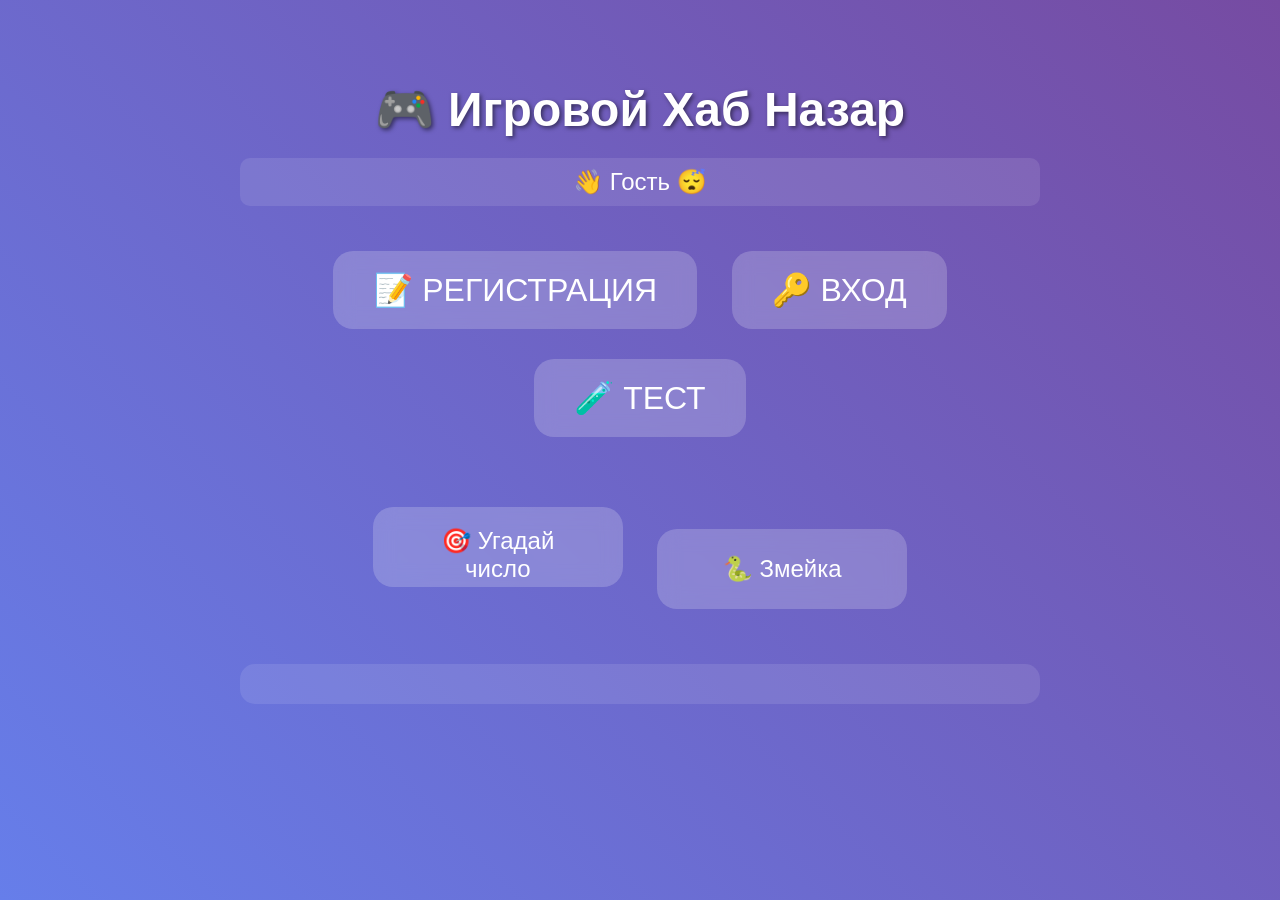
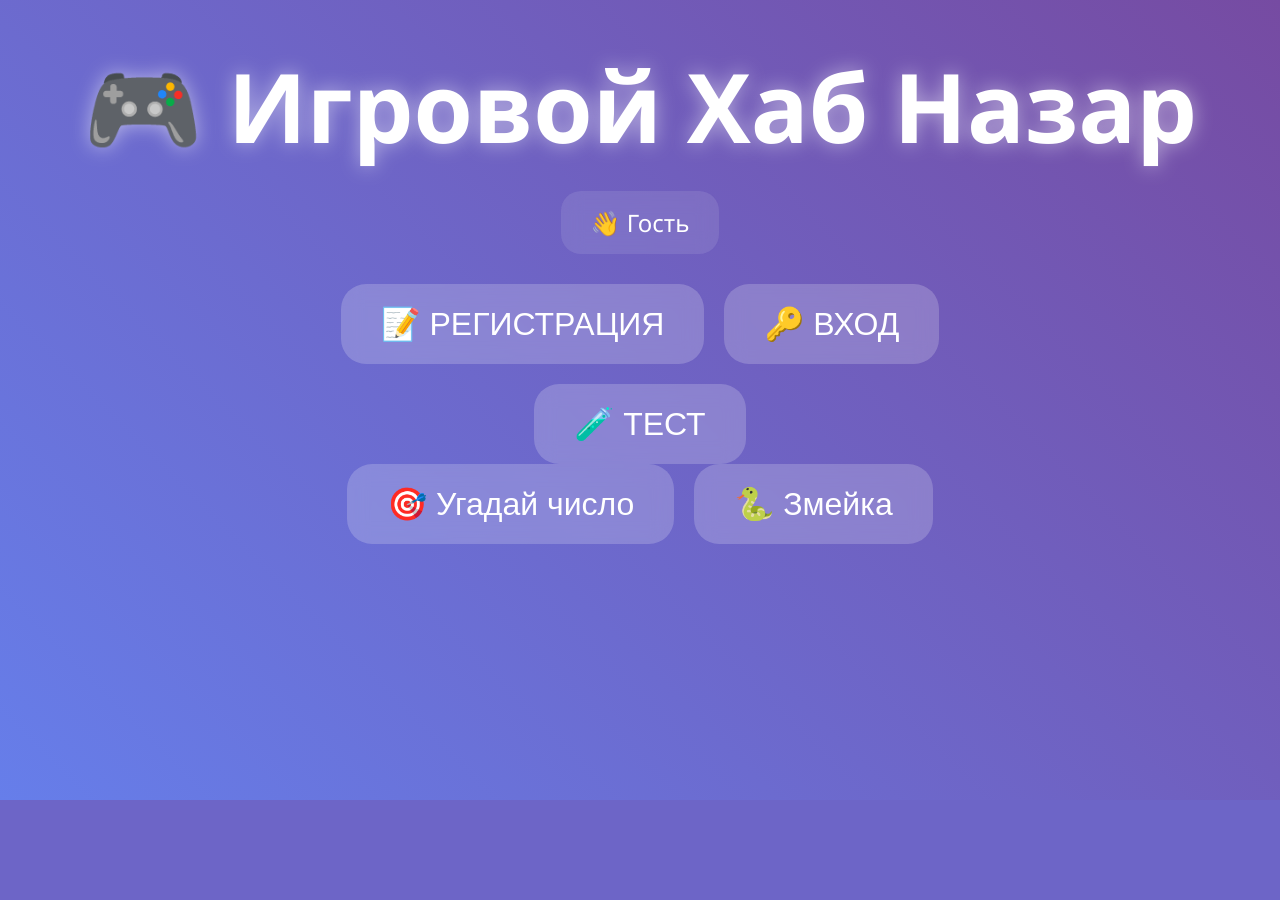
Before and after one commit to lCatNapl/aleksin-games-hub, a Flask app: template templates/index.html in a window 1280 px wide. After the commit the page ends 800 px from the top, so only its background shows below. Run offline with Flask 3, Linux system fonts and the light colour scheme; the template is opened without the code that fills it, so the values that code supplies are empty.

Commit message:
Update index.html

```diff
--- a/templates/index.html
+++ b/templates/index.html
@@ -3,86 +3,93 @@
 <head>
     <meta charset="UTF-8">
     <meta name="viewport" content="width=device-width, initial-scale=1.0">
-    <title>Игровой Хаб Назар</title>
+    <title>🎮 Игровой Хаб Назар</title>
     <style>
-        body { background: linear-gradient(45deg, #667eea 0%, #764ba2 100%); color: white; font-family: Arial; text-align: center; padding: 50px; min-height: 100vh; margin: 0; }
-        .container { max-width: 800px; margin: 0 auto; }
-        h1 { font-size: 3em; margin-bottom: 20px; text-shadow: 2px 2px 4px rgba(0,0,0,0.5); }
-        #user-status { font-size: 1.5em; margin-bottom: 30px; padding: 10px; background: rgba(255,255,255,0.1); border-radius: 10px; }
-        button { font-size: 2em; padding: 20px 40px; margin: 15px; border: none; border-radius: 20px; cursor: pointer; background: rgba(255,255,255,0.2); color: white; backdrop-filter: blur(10px); transition: all 0.3s; }
+        * { margin: 0; padding: 0; box-sizing: border-box; }
+        body {
+            background: linear-gradient(45deg, #667eea 0%, #764ba2 100%);
+            color: white; font-family: 'Segoe UI', Arial, sans-serif;
+            min-height: 100vh; display: flex; flex-direction: column;
+            align-items: center; padding: 20px;
+        }
+        .header { font-size: clamp(2rem, 8vw, 6rem); margin: 20px 0; text-shadow: 0 0 20px rgba(255,255,255,0.5); }
+        .status { font-size: 1.5rem; margin-bottom: 30px; padding: 15px 30px; background: rgba(255,255,255,0.1); border-radius: 20px; backdrop-filter: blur(10px); }
+        .auth-buttons, .games-grid { display: flex; flex-wrap: wrap; gap: 20px; justify-content: center; max-width: 800px; }
+        button {
+            font-size: clamp(1.2rem, 4vw, 2rem); padding: 20px 40px; border: none;
+            border-radius: 25px; background: rgba(255,255,255,0.2); color: white;
+            cursor: pointer; backdrop-filter: blur(10px); transition: all 0.3s; min-height: 80px;
+        }
         button:hover { background: rgba(255,255,255,0.3); transform: scale(1.05); }
-        button:disabled { opacity: 0.5; cursor: not-allowed; }
-        .modal { display: none; position: fixed; top: 0; left: 0; width: 100%; height: 100%; background: rgba(0,0,0,0.8); z-index: 1000; }
-        .modal-content { position: absolute; top: 50%; left: 50%; transform: translate(-50%, -50%); background: rgba(255,255,255,0.1); padding: 30px; border-radius: 20px; backdrop-filter: blur(10px); width: 300px; }
-        input { width: 100%; padding: 10px; margin: 10px 0; border: none; border-radius: 10px; font-size: 1.1em; }
-        #error { color: #ff6b6b; margin-top: 10px; }
-        .games { margin: 40px 0; }
-        .game-btn { font-size: 1.5em; width: 250px; height: 80px; }
-        #leaderboard { margin-top: 30px; background: rgba(255,255,255,0.1); padding: 20px; border-radius: 15px; }
-        #leaderboard h3 { margin: 0 0 20px; }
-        .leader { display: flex; justify-content: space-between; padding: 5px; margin: 5px 0; }
+        .modal { display: none; position: fixed; top: 0; left: 0; width: 100%; height: 100%; background: rgba(0,0,0,0.8); z-index: 1000; align-items: center; justify-content: center; }
+        .modal-content { background: rgba(255,255,255,0.15); backdrop-filter: blur(20px); padding: 40px; border-radius: 25px; text-align: center; min-width: 300px; box-shadow: 0 20px 40px rgba(0,0,0,0.3); }
+        .modal input { width: 100%; padding: 15px; margin: 15px 0; border: none; border-radius: 15px; font-size: 1.1rem; }
+        .error { color: #ff6b6b; margin-top: 10px; }
+        .game-canvas { border: 3px solid rgba(255,255,255,0.3); border-radius: 15px; background: rgba(0,0,0,0.5); margin: 20px 0; }
+        .leaderboard { background: rgba(0,0,0,0.4); padding: 20px; border-radius: 15px; margin: 20px 0; }
+        .leaderboard h3 { margin-bottom: 15px; }
+        .leader-item { display: flex; justify-content: space-between; padding: 8px 0; }
+        @media (max-width: 600px) { .auth-buttons, .games-grid { flex-direction: column; align-items: center; } }
     </style>
 </head>
 <body>
-    <div class="container">
-        <h1>🎮 Игровой Хаб Назар</h1>
-        <div id="user-status">👋 Гость 😴</div>
-        <div>
-            <button id="register-btn" onclick="showAuth('register')">📝 РЕГИСТРАЦИЯ</button>
-            <button id="login-btn" onclick="showAuth('login')">🔑 ВХОД</button>
-            <button id="logout-btn" onclick="logout()" style="display:none;">🚪 Выйти</button>
-            <button onclick="testApi()">🧪 ТЕСТ</button>
+    <h1 class="header">🎮 Игровой Хаб Назар</h1>
+    <div class="status" id="status">👋 Гость</div>
+
+    <div class="auth-buttons">
+        <button onclick="showAuth('register')">📝 РЕГИСТРАЦИЯ</button>
+        <button onclick="showAuth('login')">🔑 ВХОД</button>
+        <button onclick="logout()" id="logout" style="display:none">🚪 Выйти</button>
+        <button onclick="testAPI()">🧪 ТЕСТ</button>
+    </div>
+
+    <div class="games-grid">
+        <button onclick="loadGame('guess')">🎯 Угадай число</button>
+        <button onclick="loadGame('snake')">🐍 Змейка</button>
+    </div>
+
+    <div id="game-container" style="display:none; max-width: 600px; margin: 0 auto;">
+        <canvas id="gameCanvas" class="game-canvas" width="500" height="400"></canvas>
+        <div id="leaderboard" class="leaderboard" style="display:none">
+            <h3>🏆 ТОП-10</h3>
+            <div id="leaders-list"></div>
         </div>
-        <div class="games">
-            <button class="game-btn" onclick="loadGame('guess')">🎯 Угадай число</button>
-            <button class="game-btn" onclick="loadGame('snake')">🐍 Змейка</button>
-        </div>
-        <div id="game-area"></div>
-        <div id="leaderboard"></div>
     </div>
 
     <div id="auth-modal" class="modal">
         <div class="modal-content">
-            <h2 id="modal-title">Авторизация</h2>
-            <input type="text" id="username" placeholder="Имя (nazar)">
+            <h2 id="modal-title">Регистрация</h2>
+            <input type="text" id="username" placeholder="Имя (nazar)" maxlength="20">
             <input type="password" id="password" placeholder="Пароль (123456)">
-            <button onclick="authUser()" style="width:100%; margin-top:15px;">✅ ГОТОВО</button>
-            <div id="error"></div>
+            <div id="error" class="error"></div>
+            <button onclick="authUser()" style="font-size:1.5rem;">✅ ГОТОВО</button>
+            <button onclick="closeAuth()" style="background:rgba(255,0,0,0.3);">✕</button>
         </div>
     </div>
 
     <script>
         let currentGame = '';
+        let isLoggedIn = false;
+
         async function checkUserStatus() {
             try {
                 const res = await fetch('/status', {credentials: 'include'});
                 const data = await res.json();
-                const status = document.getElementById('user-status');
-                const logoutBtn = document.getElementById('logout-btn');
-                if (data.logged) {
-                    status.textContent = `👋 ${data.username} ✅`;
-                    logoutBtn.style.display = 'inline-block';
-                } else {
-                    status.textContent = '👋 Гость 😴';
-                    logoutBtn.style.display = 'none';
+                if (data.logged_in) {
+                    document.getElementById('status').textContent = `👋 ${data.username}`;
+                    document.getElementById('logout').style.display = 'inline-block';
+                    isLoggedIn = true;
                 }
-            } catch(e) { console.error(e); }
-        }
-
-        function showAuth(type) {
-            document.getElementById('auth-modal').style.display = 'block';
-            document.getElementById('modal-title').textContent = type === 'register' ? '📝 РЕГИСТРАЦИЯ' : '🔑 ВХОД';
-            document.getElementById('error').textContent = '';
-        }
-
-        function closeAuth() {
-            document.getElementById('auth-modal').style.display = 'none';
+            } catch(e) {}
         }
 
         async function authUser() {
-            const username = document.getElementById('username').value;
+            const username = document.getElementById('username').value.trim();
             const password = document.getElementById('password').value;
-            const endpoint = document.getElementById('modal-title').textContent.includes('РЕГИСТРАЦИЯ') ? '/register' : '/login';
+            const isRegister = document.getElementById('modal-title').textContent.includes('Регистрация');
+            const endpoint = isRegister ? '/register' : '/login';
+
+            document.getElementById('error').textContent = '';
             try {
                 const res = await fetch(endpoint, {
                     method: 'POST',
@@ -91,130 +98,160 @@
                     body: JSON.stringify({username, password})
                 });
                 const data = await res.json();
+
                 if (data.success) {
-                    checkUserStatus();
+                    document.getElementById('status').textContent = `👋 ${data.username}`;
+                    document.getElementById('logout').style.display = 'inline-block';
                     closeAuth();
-                    loadLeaderboard(currentGame);
+                    isLoggedIn = true;
                 } else {
-                    document.getElementById('error').textContent = data.message || 'Ошибка';
+                    document.getElementById('error').textContent = data.error || 'Ошибка';
                 }
             } catch(e) {
-                document.getElementById('error').textContent = 'Сервер: ' + e.message;
+                document.getElementById('error').textContent = 'Сервер недоступен';
             }
         }
 
         async function logout() {
             await fetch('/logout', {method: 'POST', credentials: 'include'});
-            checkUserStatus();
-            document.getElementById('game-area').innerHTML = '';
-            document.getElementById('leaderboard').innerHTML = '';
+            document.getElementById('status').textContent = '👋 Гость';
+            document.getElementById('logout').style.display = 'none';
+            isLoggedIn = false;
+        }
+
+        async function loadGame(game) {
+            currentGame = game;
+            document.getElementById('game-container').style.display = 'block';
+            if (game === 'guess') loadGuessGame();
+            else if (game === 'snake') loadSnakeGame();
+            loadLeaderboard(game);
         }
 
         async function loadLeaderboard(game) {
             try {
-                const res = await fetch(`/top/${game}`);
+                const res = await fetch(`/top/${game}`, {credentials: 'include'});
                 const leaders = await res.json();
-                const lb = document.getElementById('leaderboard');
-                if (leaders.length) {
-                    lb.innerHTML = '<h3>🏆 ТОП-10</h3>' + leaders.map((l, i) =>
-                        `<div class="leader"> ${i+1}. ${l.username}: ${l.score} </div>`
-                    ).join('');
-                } else {
-                    lb.innerHTML = '<h3>🏆 ТОП-10</h3><p>Никто не играл!</p>';
-                }
-            } catch(e) { console.error(e); }
+                const list = document.getElementById('leaders-list');
+                list.innerHTML = leaders.length ?
+                    leaders.map((p,i) => `<div class="leader-item"><span>${i+1}. ${p.username}</span><span>${p.score}</span></div>`).join('') :
+                    '<div>Пока нет рекордов</div>';
+                document.getElementById('leaderboard').style.display = 'block';
+            } catch(e) {}
         }
 
-        function loadGame(game) {
-            currentGame = game;
-            document.getElementById('game-area').innerHTML = `
-                <div id="guess-game" style="display:${game==='guess'?'block':'none'};">
-                    <h2>🎯 Угадай число (1-1000)</h2>
-                    <input type="number" id="guess-input" min="1" max="1000" style="width:200px; padding:10px; font-size:1.2em;">
-                    <button onclick="makeGuess()" style="font-size:1.2em; padding:10px 20px;">УГАДАТЬ</button>
-                    <p id="guess-feedback">Счёт: <span id="guess-score">0</span></p>
-                </div>
-                <canvas id="snake-canvas" width="400" height="400" style="display:${game==='snake'?'block':'none'}; border:1px solid white; background:rgba(0,0,0,0.3);"></canvas>
-            `;
-            loadLeaderboard(game);
-            if (game === 'snake') initSnake();
+        function loadGuessGame() {
+            const canvas = document.getElementById('gameCanvas');
+            const ctx = canvas.getContext('2d');
+            let secret = Math.floor(Math.random() * 100) + 1;
+            let attempts = 7;
+            let guess = '';
+
+            canvas.onclick = () => {};
+
+            function draw() {
+                ctx.clearRect(0, 0, canvas.width, canvas.height);
+                ctx.fillStyle = 'white';
+                ctx.font = '24px Arial';
+                ctx.fillText(`Угадай: ${guess || '?'} (0-100)`, 20, 50);
+                ctx.fillText(`Попыток: ${attempts}`, 20, 100);
+                if (attempts === 0) ctx.fillText('Игра окончена! F5 - новая', 20, 200);
+            }
+
+            function checkGuess() {
+                const num = parseInt(guess);
+                if (isNaN(num) || num < 0 || num > 100) return;
+                attempts--;
+                if (num === secret) {
+                    saveScore('guess', 1000 - (7-attempts)*100);
+                    ctx.fillStyle = '#44ff44';
+                    ctx.fillText('✅ ПОБЕДА! Рекорд сохранён', 20, 150);
+                } else if (attempts === 0) {
+                    ctx.fillStyle = '#ff4444';
+                    ctx.fillText(`Было: ${secret}`, 20, 150);
+                } else if (num < secret) ctx.fillText('⬆️ Больше!', 20, 150);
+                else ctx.fillText('⬇️ Меньше!', 20, 150);
+                guess = ''; draw();
+            }
+
+            document.addEventListener('keydown', e => {
+                if (e.key >= '0' && e.key <= '9') guess += e.key;
+                else if (e.key === 'Enter') checkGuess();
+                else if (e.key === 'Backspace') guess = guess.slice(0, -1);
+                if (currentGame === 'guess') draw();
+            });
+            draw();
         }
 
-        let guessNum = Math.floor(Math.random() * 1000) + 1;
-        let guessScore = 1000;
-        function makeGuess() {
-            const input = document.getElementById('guess-input');
-            const val = parseInt(input.value);
-            const scoreEl = document.getElementById('guess-score');
-            if (val < guessNum) {
-                document.getElementById('guess-feedback').innerHTML += '<br>Больше!';
-            } else if (val > guessNum) {
-                document.getElementById('guess-feedback').innerHTML += '<br>Меньше!';
-            } else {
-                document.getElementById('guess-feedback').innerHTML += '<br>✅ Угадал! Счёт: ' + guessScore;
-                if (sessionStorage.getItem('username')) saveScore('guess', guessScore);
-                guessNum = Math.floor(Math.random() * 1000) + 1;
-                guessScore = 1000;
+        function loadSnakeGame() {
+            const canvas = document.getElementById('gameCanvas');
+            const ctx = canvas.getContext('2d');
+            let snake = [{x: 10, y: 10}];
+            let dx = 1, dy = 0;
+            let food = {x: 15, y: 15};
+            let score = 0;
+
+            function draw() {
+                ctx.clearRect(0, 0, canvas.width, canvas.height);
+                ctx.fillStyle = '#44ff44';
+                snake.forEach(part => ctx.fillRect(part.x*20, part.y*20, 20, 20));
+                ctx.fillStyle = '#ff4444';
+                ctx.fillRect(food.x*20, food.y*20, 20, 20);
+                ctx.fillStyle = 'white';
+                ctx.font = '24px Arial';
+                ctx.fillText(`Очки: ${score}`, 20, 30);
             }
-            guessScore -= 10;
-            scoreEl.textContent = guessScore;
-            input.value = '';
-        }
 
-        // Простая змейка (WASD)
-        let snake = [{x:10,y:10}];
-        let dx=0, dy=0; let food={x:15,y:15}; let score=0;
-        function initSnake() {
-            const canvas = document.getElementById('snake-canvas');
-            const ctx = canvas.getContext('2d');
-            function draw() {
-                ctx.fillStyle = 'rgba(0,0,0,0.3)';
-                ctx.fillRect(0,0,400,400);
-                ctx.fillStyle = 'lime';
-                snake.forEach(s => ctx.fillRect(s.x*20, s.y*20, 20,20));
-                ctx.fillStyle = 'red';
-                ctx.fillRect(food.x*20, food.y*20, 20,20);
-                requestAnimationFrame(draw);
-            }
             document.addEventListener('keydown', e => {
-                if (e.key === 'w') {dx=0;dy=-1;}
-                if (e.key === 's') {dx=0;dy=1;}
-                if (e.key === 'a') {dx=-1;dy=0;}
-                if (e.key === 'd') {dx=1;dy=0;}
+                if (e.key === 'ArrowUp' && dy === 0) { dx = 0; dy = -1; }
+                if (e.key === 'ArrowDown' && dy === 0) { dx = 0; dy = 1; }
+                if (e.key === 'ArrowLeft' && dx === 0) { dx = -1; dy = 0; }
+                if (e.key === 'ArrowRight' && dx === 0) { dx = 1; dy = 0; }
             });
-            setInterval(() => {
+
+            function gameLoop() {
                 const head = {x: snake[0].x + dx, y: snake[0].y + dy};
                 snake.unshift(head);
                 if (head.x === food.x && head.y === food.y) {
-                    score += 100;
-                    food = {x: Math.floor(Math.random()*20), y: Math.floor(Math.random()*20)};
-                } else {
-                    snake.pop();
-                }
-            }, 150);
-            draw();
+                    score++;
+                    food = {x: Math.floor(Math.random()*25), y: Math.floor(Math.random()*20)};
+                    if (isLoggedIn) saveScore('snake', score);
+                } else snake.pop();
+                draw();
+                setTimeout(gameLoop, 150);
+            }
+            gameLoop();
         }
 
         async function saveScore(game, score) {
+            if (!isLoggedIn) { alert('Войди для рекордов!'); return; }
             try {
                 await fetch('/save_score', {
-                    method: 'POST',
-                    credentials: 'include',
+                    method: 'POST', credentials: 'include',
                     headers: {'Content-Type': 'application/json'},
                     body: JSON.stringify({game, score})
                 });
-                loadLeaderboard(game);
-            } catch(e) { console.error(e); }
+            } catch(e) {}
         }
 
-        async function testApi() {
-            const res = await fetch('/test');
+        function showAuth(mode) {
+            document.getElementById('auth-modal').style.display = 'flex';
+            document.getElementById('modal-title').textContent = mode === 'register' ? '📝 РЕГИСТРАЦИЯ' : '🔑 ВХОД';
+            document.getElementById('username').value = '';
+            document.getElementById('password').value = '';
+            document.getElementById('error').textContent = '';
+            document.getElementById('username').focus();
+        }
+
+        function closeAuth() { document.getElementById('auth-modal').style.display = 'none'; }
+
+        async function testAPI() {
+            const res = await fetch('/test', {credentials: 'include'});
             console.log(await res.json());
         }
 
         document.addEventListener('keydown', e => {
             if (e.key === 'Escape') closeAuth();
-            if (document.getElementById('auth-modal').style.display === 'block' && e.key === 'Enter') authUser();
+            if (document.getElementById('auth-modal').style.display === 'flex' && e.key === 'Enter') authUser();
         });
 
         checkUserStatus();
```
